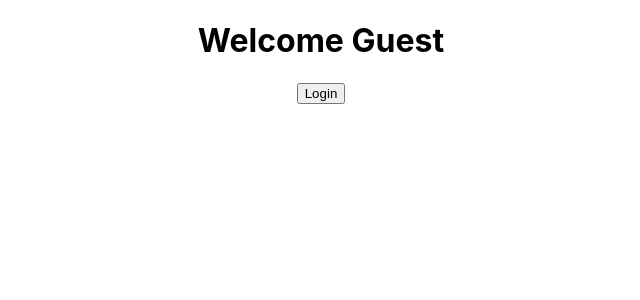
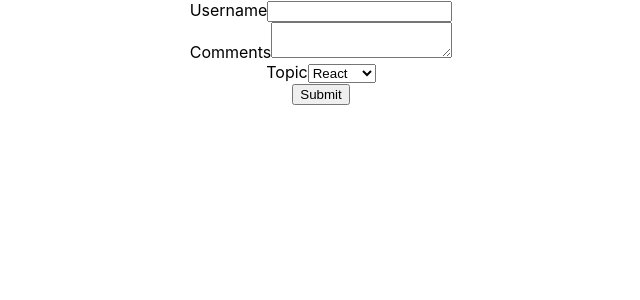
Before and after one commit to Bharath-KV/hello-world, a React (Create React App) app: page / in a window 1280 px wide. Shown: the top 300 px of the page, without its empty margins (319-959 px from the left). Built offline with nearby package versions, Linux system fonts and the light colour scheme.

Commit message:
css file + inline css + css module + controlled component

```diff
--- a/src/App.js
+++ b/src/App.js
@@ -8,6 +8,12 @@
 import Counter from './components/Counter';
 import ParentComponent from './components/ParentComponent';
 import UserGreeting from './components/UserGreeting';
+import NameList from './components/NameList';
+import StyleSheet from './components/StyleSheet';
+import Inline from './components/Inline';
+import './appStyles.css'
+import styles from './appStyles.module.css'
+import Form from './components/Form';
 
 function App() {
   return (
@@ -20,7 +26,13 @@
       {/* <Message />
       <Counter addValue='2' /> */}
       {/* <ParentComponent /> */}
-      <UserGreeting />
+      {/* <UserGreeting /> */}
+      {/* <NameList /> */}
+      {/* <StyleSheet primary={true} /> */}
+      {/* <Inline />
+      <h1 className='error'>Error</h1>
+      <h1 className={styles.success}>Success</h1> */}
+      <Form />
     </div>
   );
 }
--- /dev/null
+++ b/src/appStyles.css
@@ -0,0 +1,3 @@
+.error {
+    color: red;
+}
--- /dev/null
+++ b/src/appStyles.module.css
@@ -0,0 +1,3 @@
+.success {
+    color: green;
+}
--- /dev/null
+++ b/src/components/Form.js
@@ -0,0 +1,70 @@
+import React, { Component } from 'react'
+
+// Controlled Component
+class Form extends Component {
+
+    constructor(props) {
+        super(props)
+
+        this.state = {
+             username: '',
+             comments: '',
+             topic: 'react'
+        }
+    }
+
+    handleUsernameChange = (event) => {
+        this.setState({
+            username: event.target.value
+        })
+    }
+
+    handleCommentsChange = (event) => {
+        this.setState({
+            comments: event.target.value
+        })
+    }
+
+    handleChangeTopic = (event) => {
+        this.setState({
+            topic: event.target.value
+        })
+    }
+
+    handleSubmit = (event) => {
+        event.preventDefault()
+        const {username, comments, topic} = this.state
+        alert(`Username: ${username} | Comments: ${comments} | Topic: ${topic}`)
+    }
+
+    render() {
+        const {username, comments, topic} = this.state
+        return (
+            <form onSubmit={this.handleSubmit}>
+                <div>
+                    <label>Username</label>
+                    <input
+                        type='text'
+                        value={username}
+                        onChange={this.handleUsernameChange}
+                    />
+                </div>
+                <div>
+                    <label>Comments</label>
+                    <textarea value={comments} onChange={this.handleCommentsChange}></textarea>
+                </div>
+                <div>
+                    <label>Topic</label>
+                    <select value={topic} onChange={this.handleChangeTopic}>
+                        <option value='react'>React</option>
+                        <option value='angular'>Angular</option>
+                        <option value='vue'>Vue</option>
+                    </select>
+                </div>
+                <button type='submit'>Submit</button>
+            </form>
+        )
+    }
+}
+
+export default Form
--- /dev/null
+++ b/src/components/Inline.js
@@ -0,0 +1,18 @@
+import React from 'react'
+
+const heading = {
+    fontSize: '72px',
+    color: 'blue'
+}
+
+function Inline() {
+    return (
+        <div>
+            {/* <h1 className={styles.success}>Success</h1>  // will not work*/}
+            <h1 className='error'>Error</h1>
+            <h1 style={heading}>Inline</h1>
+        </div>
+    )
+}
+
+export default Inline
--- /dev/null
+++ b/src/components/NameList.js
@@ -0,0 +1,34 @@
+import React from 'react'
+import Person from './Person'
+
+function NameList() {
+    // const names = ['Bruce', 'Clark', 'Diana']
+    const persons = [
+        {
+            id: 1,
+            name: 'Bruce',
+            age: 30,
+            skill: 'React'
+        },
+        {
+            id: 2,
+            name: 'Clark',
+            age: 25,
+            skill: 'Angular'
+        },
+        {
+            id: 3,
+            name: 'Diana',
+            age: 28,
+            skill: 'Vue'
+        }
+    ]
+    // const namesList = names.map(name => <h2>{name}</h2>)
+    // const personList = persons.map(person => <Person key={person.id} person={person}/>)
+    const personList = persons.map((person, idx) => <Person key={idx} person={person}/>)
+    return (
+        <div>{personList}</div>
+    )
+}
+
+export default NameList
--- /dev/null
+++ b/src/components/Person.js
@@ -0,0 +1,12 @@
+import React from 'react'
+
+function Person(props) {
+    const {person} = props
+    return (
+        <div>
+            <h2>I am {person.name}. I am {person.age} years old. I know {person.skill}</h2>
+        </div>
+    )
+}
+
+export default Person
--- /dev/null
+++ b/src/components/StyleSheet.js
@@ -0,0 +1,13 @@
+import React from 'react'
+import './myStyle.css'
+
+function StyleSheet(props) {
+    const className = props.primary ? 'primary' : ''
+    return (
+        <div>
+            <h1 className={`${className} font-xl`}>Stylesheets</h1>
+        </div>
+    )
+}
+
+export default StyleSheet
--- /dev/null
+++ b/src/components/myStyle.css
@@ -0,0 +1,7 @@
+.primary {
+    color: orange;
+}
+
+.font-xl {
+    font-size: 78px;
+}
```
